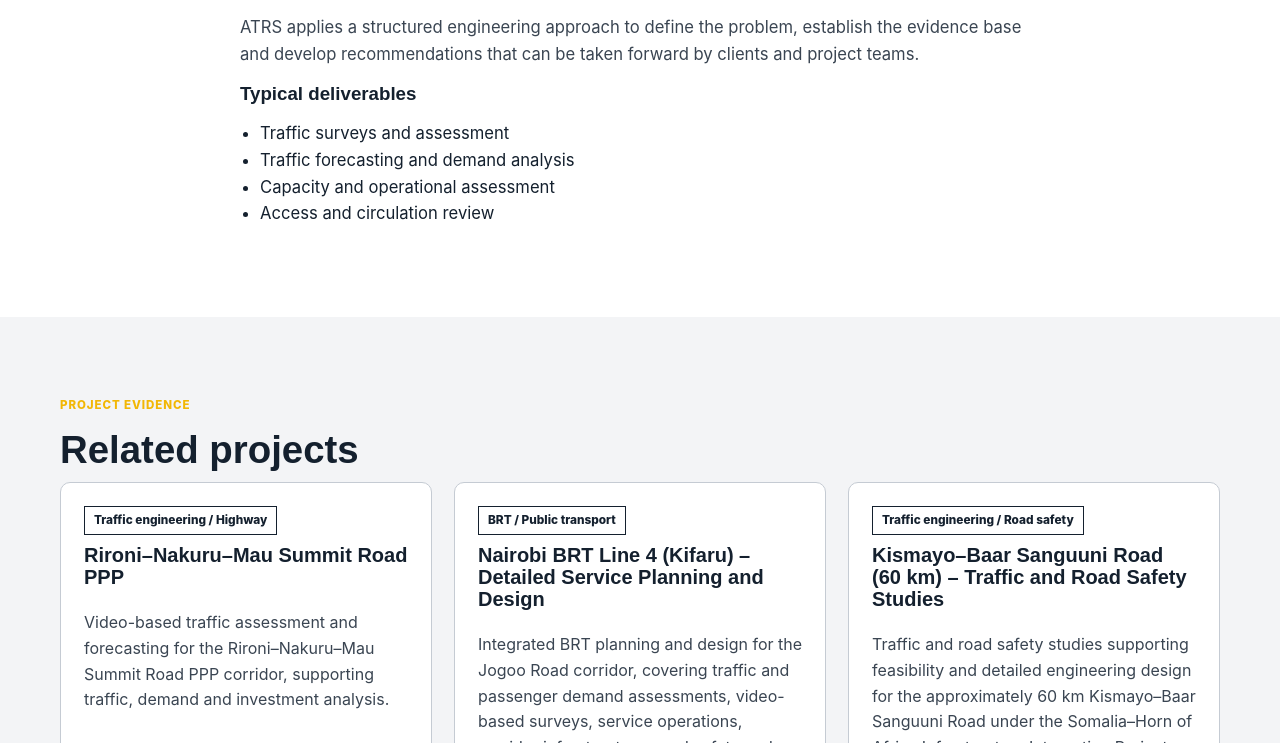
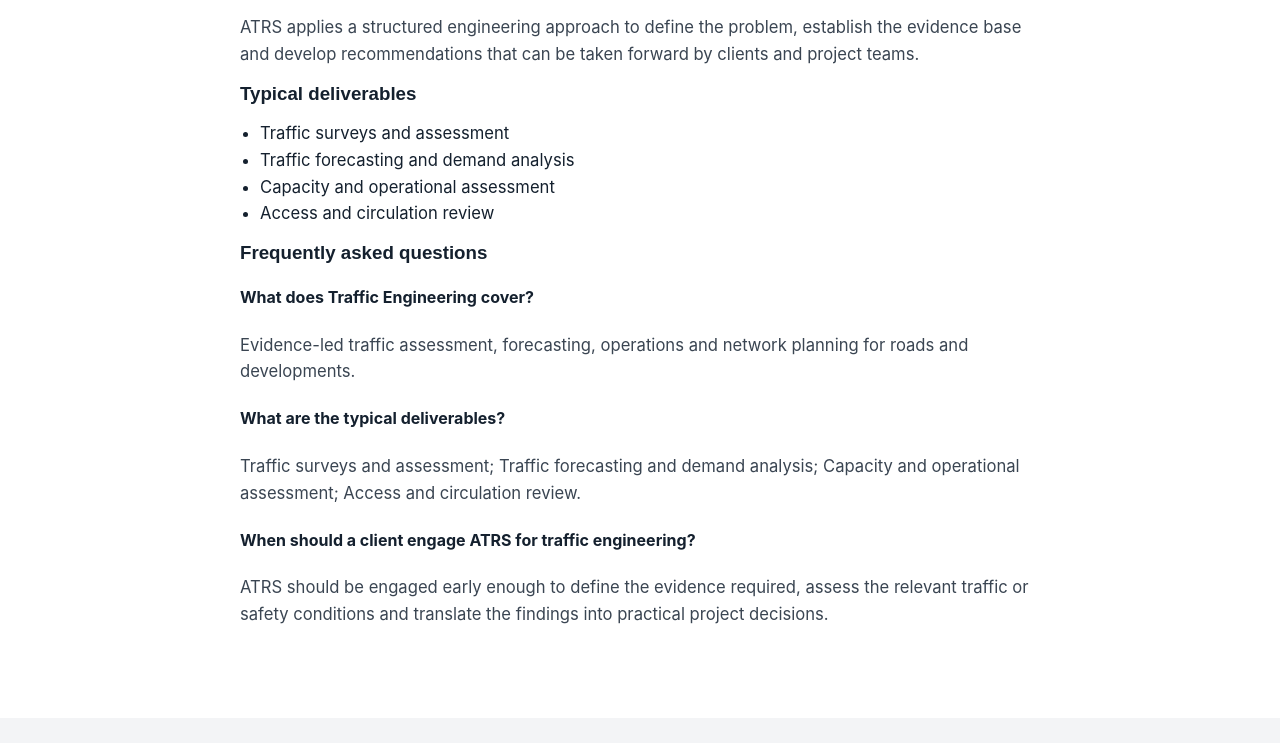
Before and after one commit to Quavyl1/atrsengneering, an Astro site: page /services/traffic-engineering in a window 1280 px wide. Shown: the part 665-1408 px from the top of the page. Built offline with nearby package versions, Linux system fonts and the light colour scheme; Astro itself is replaced by a stand-in of ours.

Commit message:
Expose Service and FAQ structured data

```diff
--- a/src/pages/services/[slug].astro
+++ b/src/pages/services/[slug].astro
@@ -4,10 +4,17 @@ import {services,projects} from '../../data/content';
 export function getStaticPaths(){return services.map(service=>({params:{slug:service.slug},props:{service}}))}
 const {service}=Astro.props;
 const related=projects.filter(p=>p.services.includes(service.slug));
+const faqs=[
+  {question:`What does ${service.title} cover?`,answer:service.summary},
+  {question:'What are the typical deliverables?',answer:service.items.join('; ')+'.'},
+  {question:`When should a client engage ATRS for ${service.title.toLowerCase()}?`,answer:'ATRS should be engaged early enough to define the evidence required, assess the relevant traffic or safety conditions and translate the findings into practical project decisions.'}
+];
+const serviceSchema={'@context':'https://schema.org','@type':'Service',name:service.title,description:service.summary,provider:{'@type':'Organization',name:'ATRS Engineering Consultants Limited',url:'https://atrseng.co.ke'},url:new URL(Astro.url.pathname,'https://atrseng.co.ke').href};
+const faqSchema={'@context':'https://schema.org','@type':'FAQPage',mainEntity:faqs.map(f=>({'@type':'Question',name:f.question,acceptedAnswer:{'@type':'Answer',text:f.answer}}))};
 ---
-<Base title={service.title} description={service.summary}>
+<Base title={service.title} description={service.summary} schema={[serviceSchema,faqSchema]}>
 <section class="hero"><div class="container"><p><a href="/services/">Services</a> / {service.title}</p><span class="eyebrow">{service.pillar}</span><h1>{service.title}</h1><p>{service.summary}</p></div></section>
-<section class="section"><div class="container prose"><span class="tag">Service scope</span><h2>What this service covers</h2><p>ATRS applies a structured engineering approach to define the problem, establish the evidence base and develop recommendations that can be taken forward by clients and project teams.</p><h3>Typical deliverables</h3><ul>{service.items.map(i=><li>{i}</li>)}</ul></div></section>
+<section class="section"><div class="container prose"><span class="tag">Service scope</span><h2>What this service covers</h2><p>ATRS applies a structured engineering approach to define the problem, establish the evidence base and develop recommendations that can be taken forward by clients and project teams.</p><h3>Typical deliverables</h3><ul>{service.items.map(i=><li>{i}</li>)}</ul><h3>Frequently asked questions</h3>{faqs.map(f=><div class="faq"><h4>{f.question}</h4><p>{f.answer}</p></div>)}</div></section>
 {related.length>0 && <section class="section alt"><div class="container"><span class="eyebrow">Project evidence</span><h2>Related projects</h2><div class="grid">{related.map(p=><article class="card"><span class="pill">{p.category}</span><h3>{p.title}</h3><p>{p.summary}</p><a class="link" href={'/projects/'+p.slug+'/'}>View project →</a></article>)}</div></div></section>}
 <section class="cta"><div class="container ctain"><div><h2>Need this expertise on your project?</h2><p>Send the scope, location and decision deadline.</p></div><a class="btn darkbtn" href="/contact/">Request a proposal →</a></div></section>
 </Base>
```
